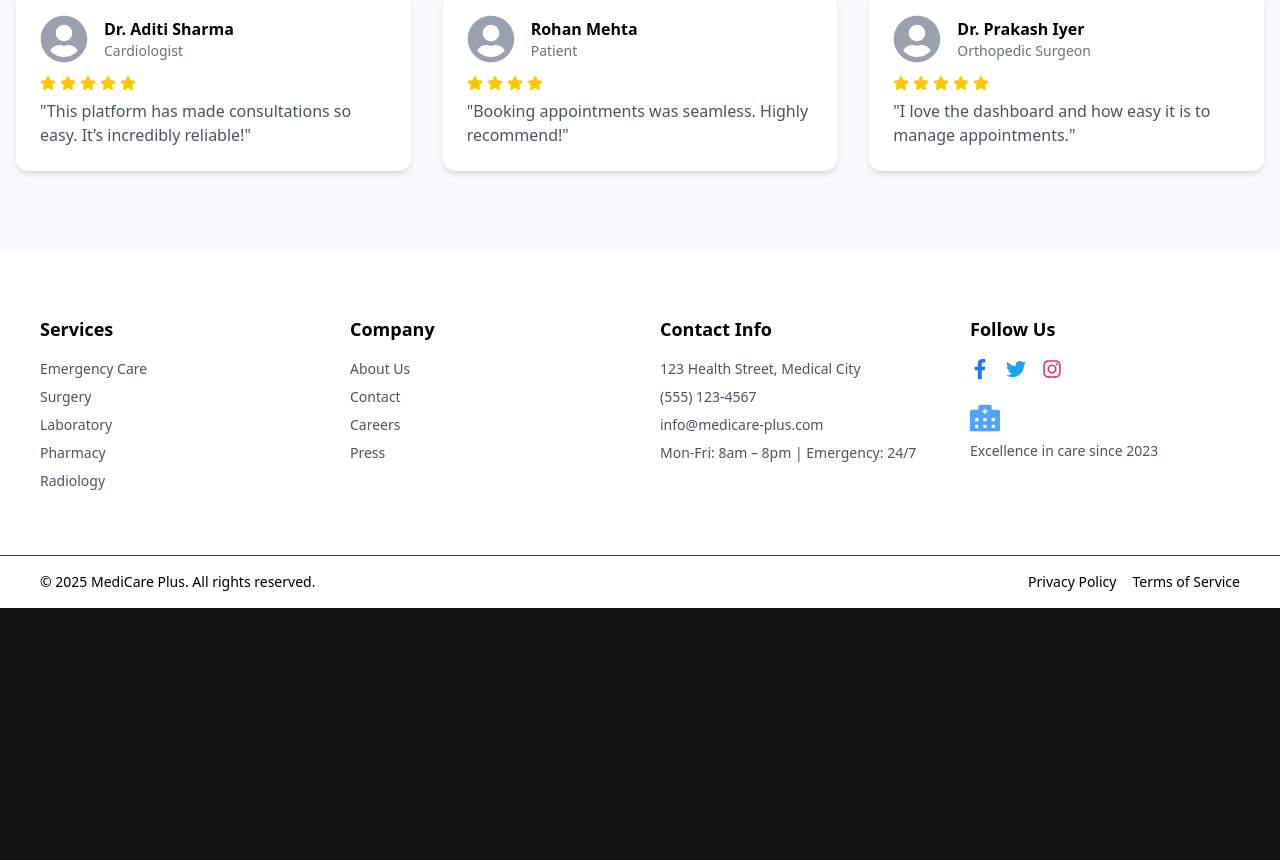
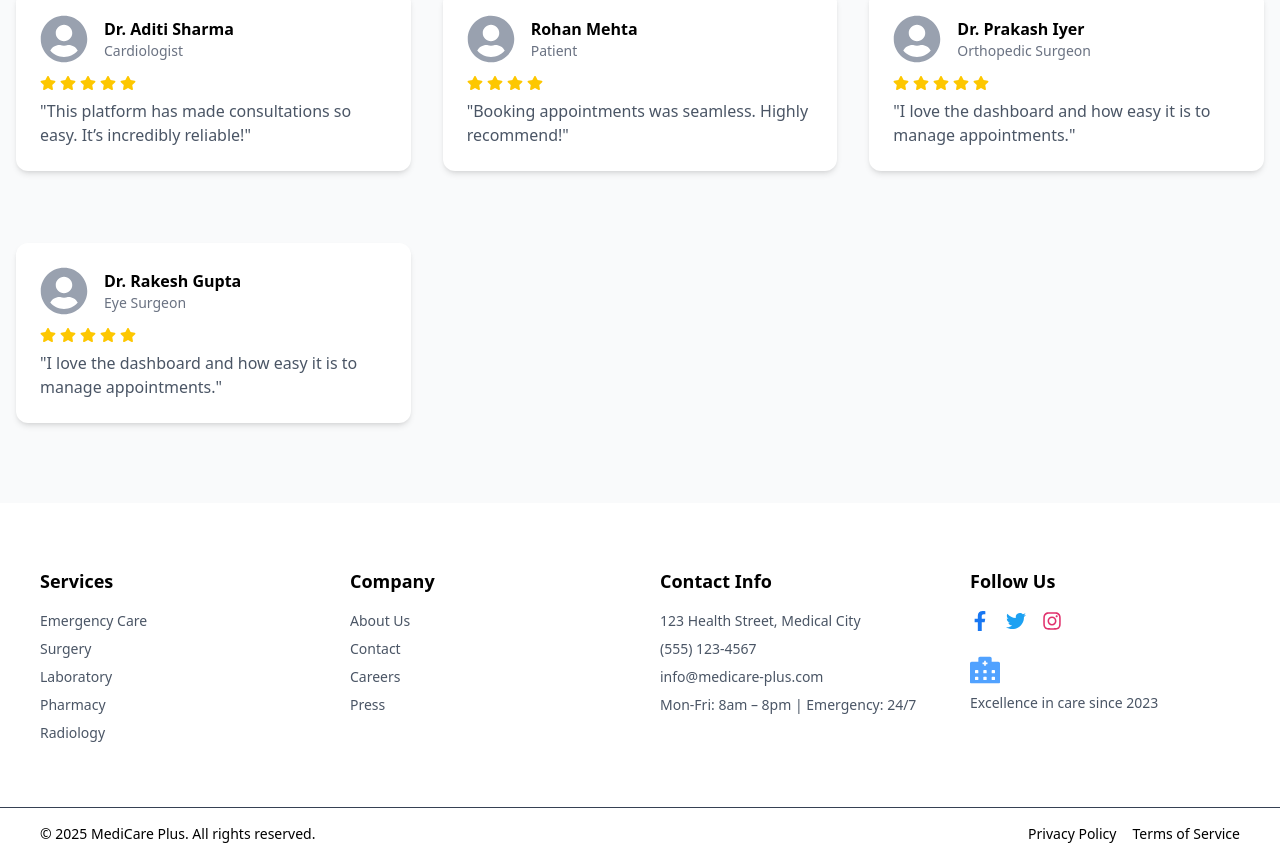
Before and after one commit to animesh156/MetMed, a React (Vite) app in the folder frontend/: page / in a window 1280 px wide. Shown: the part 4977-5837 px from the top of the page. Before the commit the page ends 5585 px from the top, so only its background shows below. Built offline with nearby package versions, Linux system fonts and the light colour scheme; no server answers.

Commit message:
updated testiomonials

```diff
--- a/frontend/src/components/Testiomonials.jsx
+++ b/frontend/src/components/Testiomonials.jsx
@@ -20,6 +20,14 @@ const testimonials = [
   {
     name: "Dr. Prakash Iyer",
     role: "Orthopedic Surgeon",
+    rating: 5,
+    content: "I love the dashboard and how easy it is to manage appointments.",
+    avatar: "", // No image
+  },
+
+  {
+    name: "Dr. Rakesh Gupta",
+    role: "Eye Surgeon",
     rating: 5,
     content: "I love the dashboard and how easy it is to manage appointments.",
     avatar: "", // No image
```
